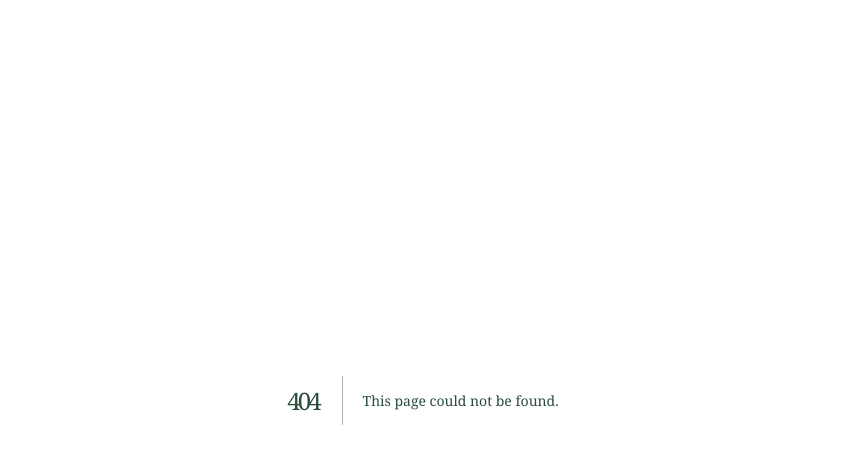
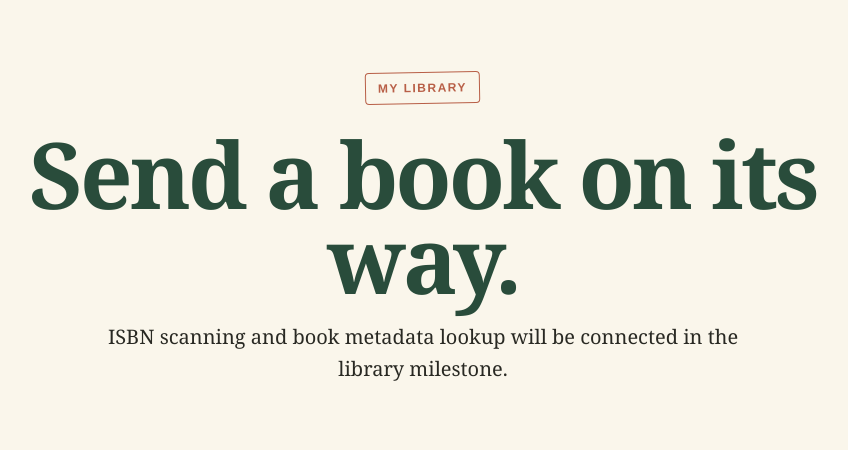
Before and after one commit to kametts23-prog/page-pigeon, a Next.js app: page /library/add in a window 1280 px wide. Before the commit this address had no page. Shown: the top 450 px of the page, without its empty margins (217-1065 px from the left). Built offline with nearby package versions, Linux system fonts and the light colour scheme.

Commit message:
Add app/library/add/page.tsx

```diff
--- /dev/null
+++ b/app/library/add/page.tsx
@@ -0,0 +1,9 @@
+export default function AddBook() {
+  return (
+    <main className="hero">
+      <div className="stamp">MY LIBRARY</div>
+      <h1>Send a book on its way.</h1>
+      <p className="lede">ISBN scanning and book metadata lookup will be connected in the library milestone.</p>
+    </main>
+  );
+}
```
